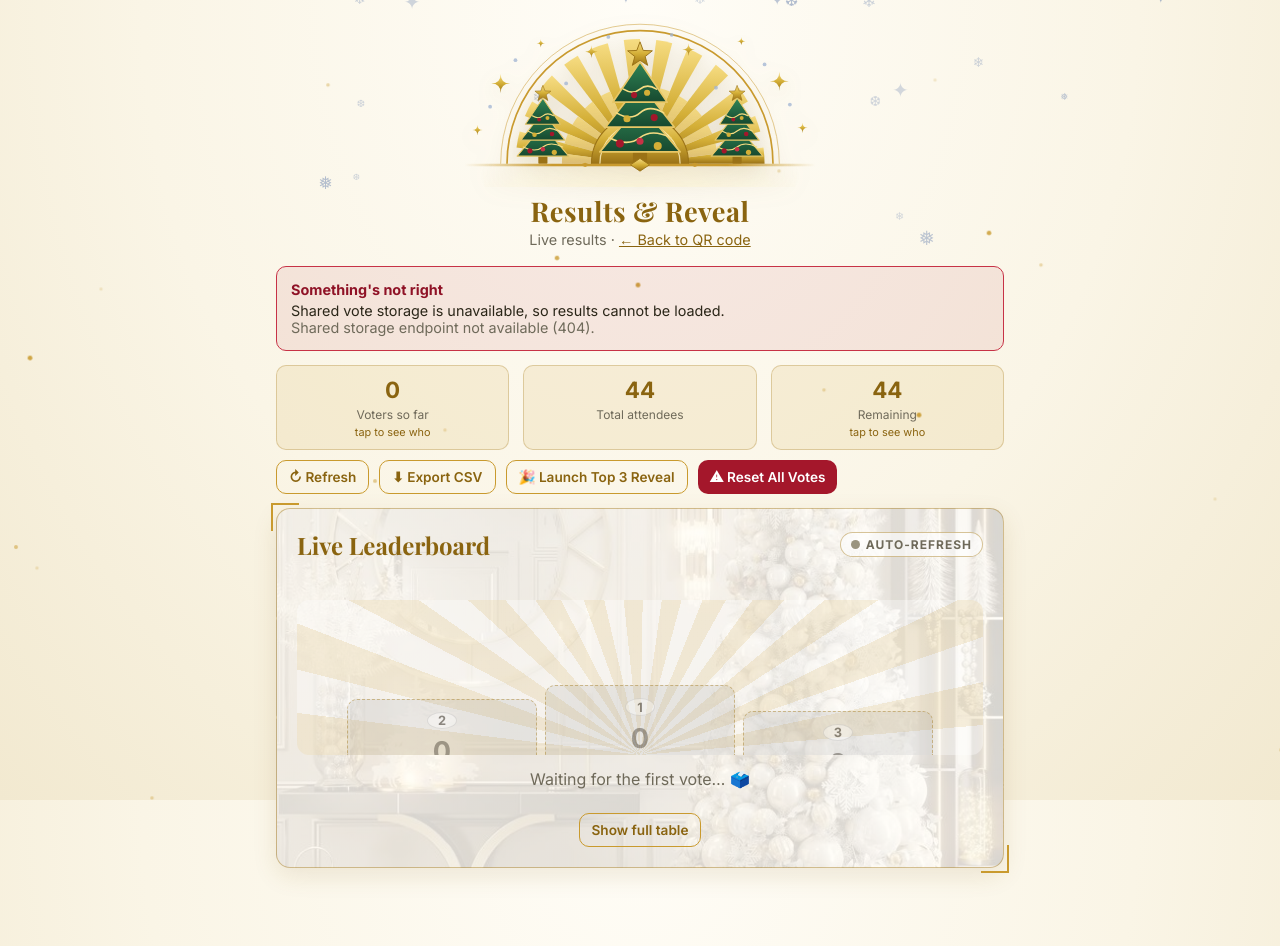
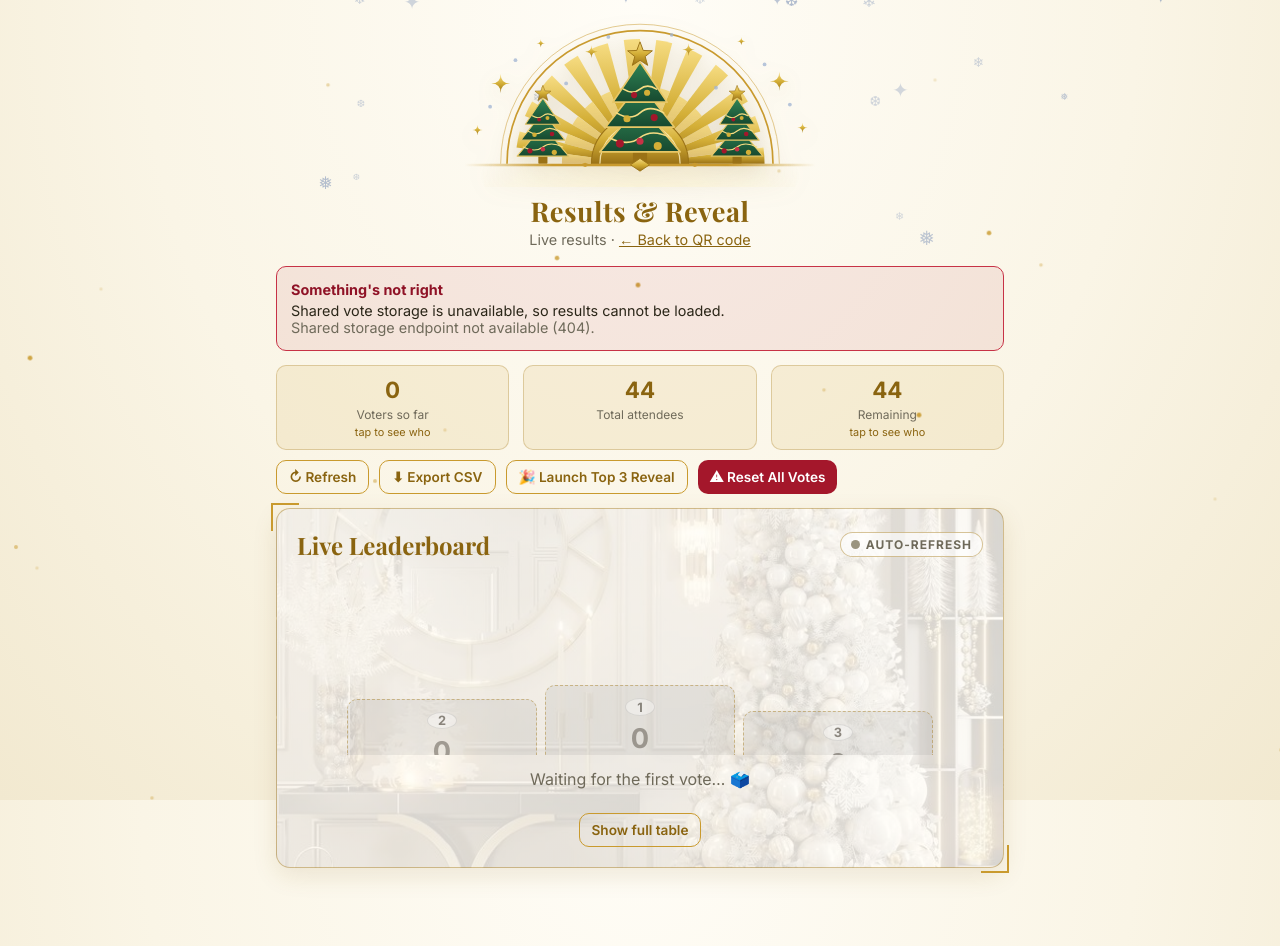
Before and after one commit to TripleHHH-ui/Christmas-Voting, a website: page results.html in a window 1280 px wide. Drawn offline with nearby package versions, Linux system fonts and the light colour scheme; no server answers.

Commit message:
Live board: remove the sunburst rays behind the podium
Co-Authored-By: Claude Sonnet 5.5 <noreply@anthropic.com>

```diff
--- a/style.css
+++ b/style.css
@@ -468,9 +468,7 @@ h1.display { color: var(--gold-text); }
 .lb-podium {
   position: relative; display: flex; align-items: flex-end; justify-content: center; gap: 8px;
   padding: 14px 8px 0; margin: 6px 0 14px; border-radius: 12px; overflow: hidden;
-  background:
-    repeating-conic-gradient(from -90deg at 50% 100%, rgba(201,154,46,0.15) 0 7deg, transparent 7deg 14deg),
-    rgba(255,255,255,0.35);
+  background: none;   /* no sunburst rays / box: the board's own background shows through */
 }
 .pod { flex: 1 1 0; max-width: 190px; display: flex; flex-direction: column; align-items: center; text-align: center; }
 .pod-crown { font-size: 1.6rem; line-height: 1; animation: crownBob 2s ease-in-out infinite; visibility: hidden; }
```
